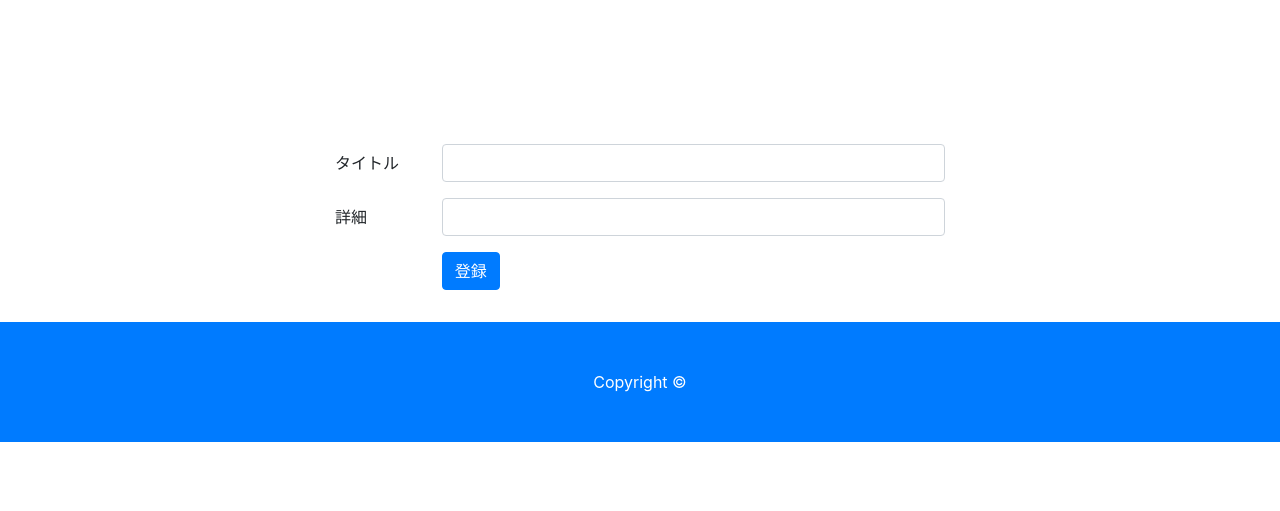
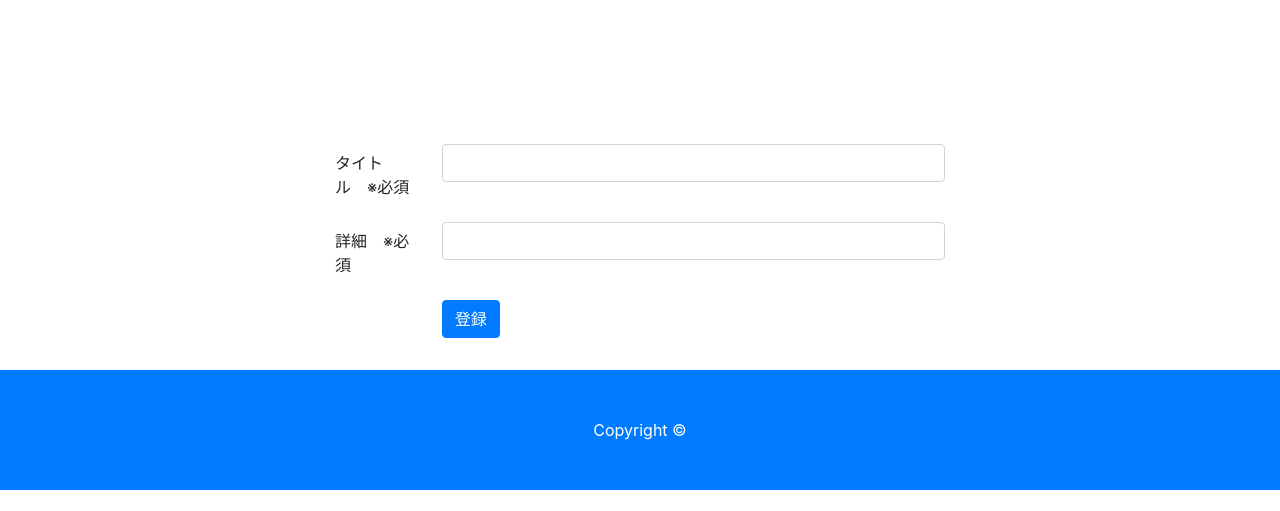
Before and after one commit to ogataka55/sparta_app, a Flask app: page /index in a window 1280 px wide. Shown: the part 289-800 px from the top of the page. Run offline with Flask 2, Linux system fonts and the light colour scheme; data that the repository does not hold is empty; some libraries are stand-ins or nearby versions.

Commit message:
fourth commit(02/11金)

```diff
--- a/app.py
+++ b/app.py
@@ -23,7 +23,10 @@ def add_post():
     title = request.form["title"]
     detail = request.form["detail"]
 
-    db.add_post(title, detail)
+    if not title or not detail:
+        return redirect(url_for("index"))
+    else:
+        db.add_post(title, detail)
 
     return redirect(url_for("index"))
 
--- a/db.py
+++ b/db.py
@@ -38,7 +38,7 @@ def add_post(title, detail):
     with get_connection() as conn:
         with conn.cursor() as cur:
             # postsテーブルに挿入するSQL 値は後から
-            sql = "INSERT INTO posts VALUES (%(title)s, %(detail)s);"
+            sql = "INSERT INTO posts(title,detail) VALUES (%(title)s, %(detail)s);"
             params = {'title': title, 'detail': detail}
             cur.execute(sql, params)
 
--- a/templates/index.html
+++ b/templates/index.html
@@ -72,7 +72,7 @@
     <div class="w-50 container">
         <!-- 1行 -->
         <div class="form-group row">
-            <label class="col-2 col-form-label">タイトル</label>
+            <label class="col-2 col-form-label">タイトル&emsp;※必須</label>
             <div class="col-10">
                 <input type="text" class="form-control" name="title">
             </div>
@@ -80,7 +80,7 @@
 
         <!-- 1行 -->
         <div class="form-group row">
-            <label class="col-2 col-form-label">詳細</label>
+            <label class="col-2 col-form-label">詳細&emsp;※必須</label>
             <div class="col-10">
                 <input type="text" class="form-control" name="detail">
             </div>
--- a/templates/view.html
+++ b/templates/view.html
@@ -45,7 +45,6 @@
 <section class="py-5">
     <div class="container mt-5">
         <div class="row justify-content-center">
-            {{ id }}
             <div class="w-50 mb-5">
                 <div class="card">
                     <!-- image-->
@@ -89,6 +88,9 @@
         <div class="form-group pb-3 row">
             <div class="offset-2 col-10">
                 <button type="submit" class="btn btn-primary">登録</button>
+                <button type="submit" class="btn btn-primary"><a href="{{ url_for('index') }}"
+                                                                 style="color:white">戻る</a></button>
+                </a>
             </div>
         </div>
     </div>
```
